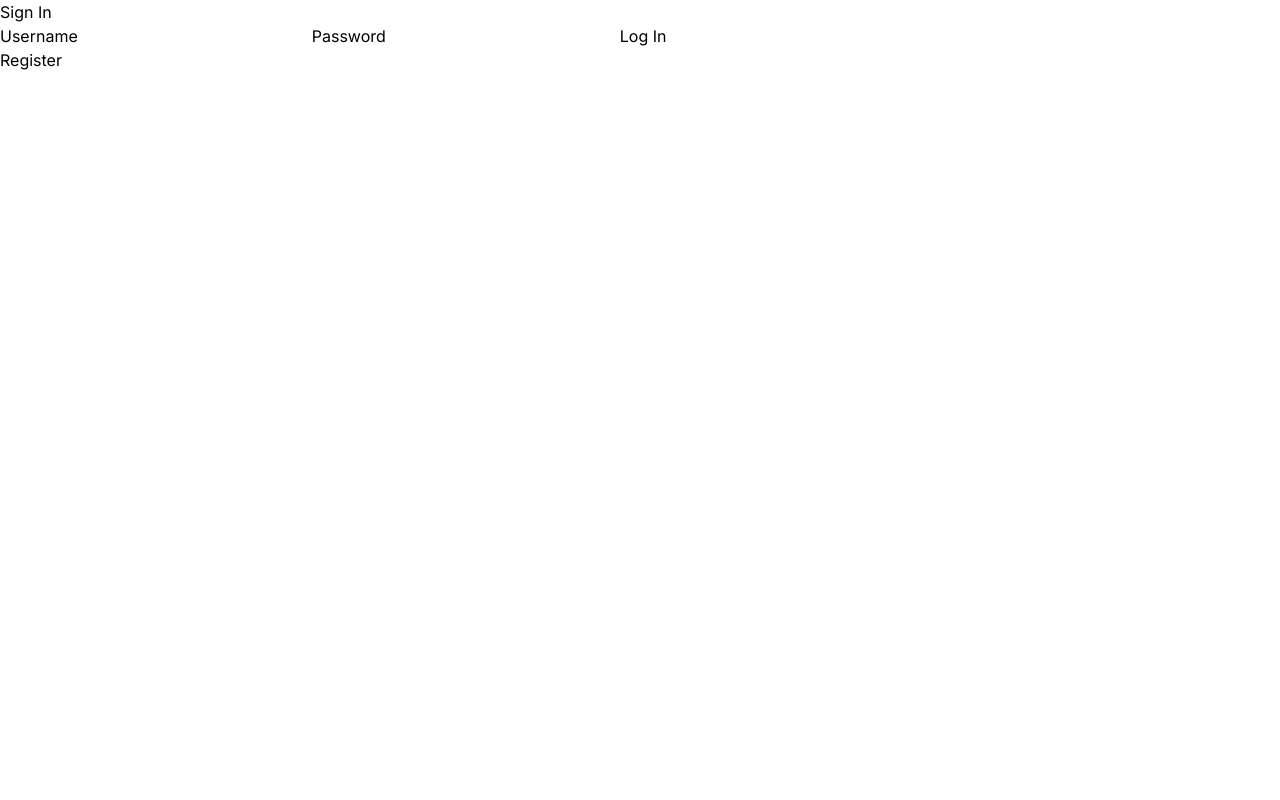
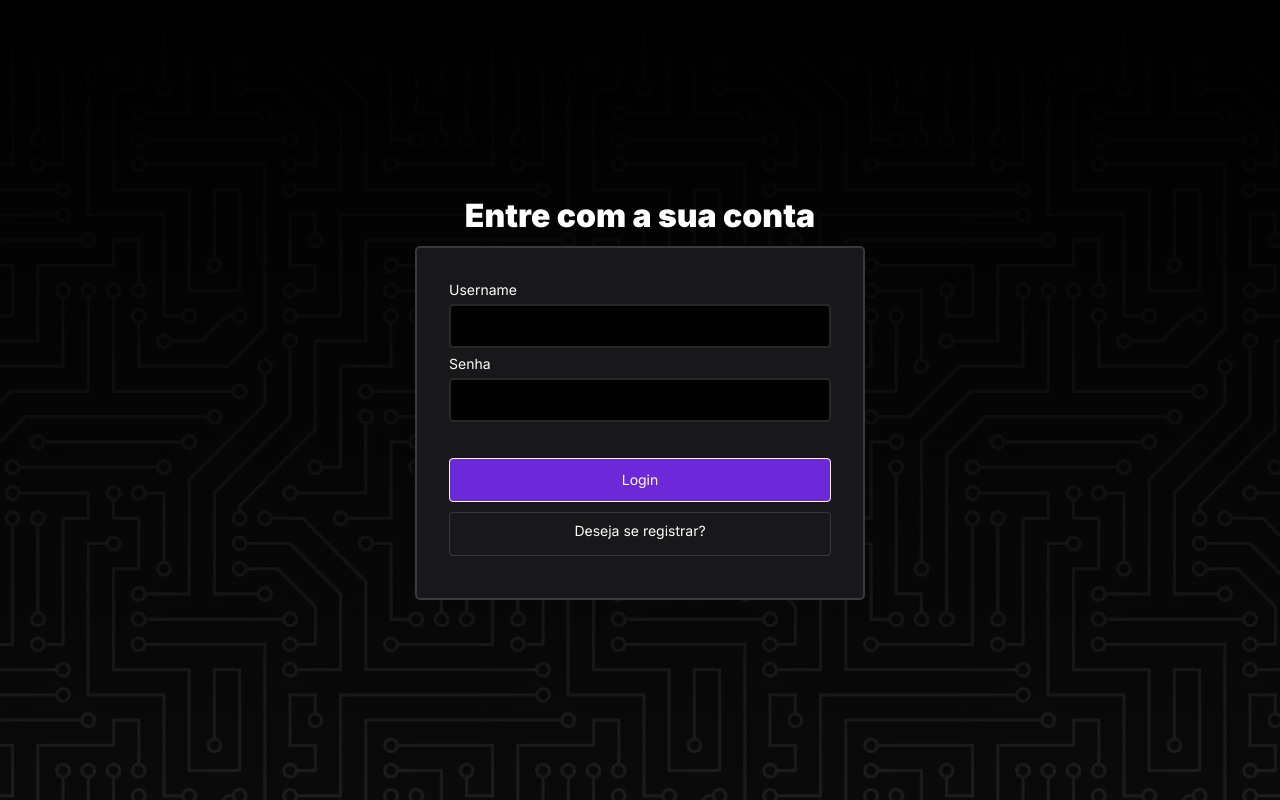
Before and after one commit to thiagoferrax/super-tags, a Next.js app in the folder project/: page /signin in a window 1280 px wide. Built offline with nearby package versions, Linux system fonts and the light colour scheme.

Commit message:
Estilização dos componentes signin e register

```diff
--- a/project/package.json
+++ b/project/package.json
@@ -25,12 +25,13 @@
         "@types/node": "^20",
         "@types/react": "^18",
         "@types/react-dom": "^18",
+        "autoprefixer": "^10.4.19",
         "eslint": "^8",
         "eslint-config-next": "14.2.4",
         "jest": "^29.7.0",
         "jest-environment-jsdom": "^29.7.0",
-        "postcss": "^8",
-        "tailwindcss": "^3.4.1",
+        "postcss": "^8.4.38",
+        "tailwindcss": "^3.4.4",
         "typescript": "^5"
     }
 }
--- a/project/src/app/(public)/register/page.tsx
+++ b/project/src/app/(public)/register/page.tsx
@@ -2,52 +2,51 @@
 import React, { useState } from 'react'
 import { SignIn as SignInUseCase } from '../../../core/use-cases/SignIn'
 import ValidationError from '@/core/models/ValidationError'
-import { useRouter } from 'next/navigation';
+import { useRouter } from 'next/navigation'
+import Link from 'next/link'
 const SignIn = () => {
-	const router = useRouter();
+	const router = useRouter()
 	const [formData, setFormData] = useState({
-		name: "",
+		name: '',
 		email: '',
 		password: ''
 	})
 	const onSubmit = async (e: React.FormEvent<HTMLFormElement>) => {
 		e.preventDefault()
 		try {
-			await fetch("http://localhost:3000/api/users", {
-				method: "POST",
+			await fetch('http://localhost:3000/api/users', {
+				method: 'POST',
 				body: JSON.stringify(formData)
 			})
-			router.push('/signin');
+			router.push('/signin')
 		} catch (error) {
 			console.error(error)
 		}
-
-
 	}
 
-
 	return (
-		<div>
-			<form onSubmit={onSubmit}>
-				<p>Register In</p>
-				<label htmlFor="name">Name</label>
-				<input id="name" name="name" type="text"
+		<div className="h-screen bg-login-background flex flex-col justify-center items-center text-white">
+			<form className="w-[450px]" onSubmit={onSubmit}>
+				<h1 className="text-[2rem] font-black text-center leading-8">Cadastre-se na plataforma</h1>
+				<fieldset className="flex flex-col bg-zinc-900 rounded-[5px] border-2 border-white/[.15] p-8 mt-3.5">
+					<label className="text-sm mb-1" htmlFor="name">Name</label>
+					<input className="h-11 mb-1.5 bg-black rounded border-2 border-white/[.15]" id="name" name="name" type="text"
 						onChange={(e: React.ChangeEvent<HTMLInputElement>) => {
 							setFormData({
 								...formData,
 								name: e.target.value
 							})
 						}} />
-				<label htmlFor="email">Eamil</label>
-				<input id="email" name="email" type="text"
+					<label className="text-sm mb-1" htmlFor="email">E-mail</label>
+					<input className="h-11 mb-1.5 bg-black rounded border-2 border-white/[.15]" id="email" name="email" type="text"
 						onChange={(e: React.ChangeEvent<HTMLInputElement>) => {
 							setFormData({
 								...formData,
 								email: e.target.value
 							})
 						}} />
-				<label htmlFor="password">Password</label>
-				<input id="password" name="password" type="password"
+					<label className="text-sm mb-1" htmlFor="password">Password</label>
+					<input className="h-11 mb-9 bg-black rounded border-2 border-white/[.15]" id="password" name="password" type="password"
 						onChange={(e: React.ChangeEvent<HTMLInputElement>) => {
 							setFormData({
 								...formData,
@@ -55,7 +54,9 @@ const SignIn = () => {
 							})
 						}}
 					/>
-				<input type='submit' value="Register" />
+					<input className="text-sm mb-2.5 bg-violet-700 h-11 border border-white rounded" type="submit" value="Register" />
+					<Link className="text-sm text-center leading-9 mb-2.5 h-11 border border-white/[.15] rounded" href="/signin">Já possui conta?</Link>
+				</fieldset>
 			</form>
 		</div>
 	)
--- a/project/src/app/(public)/signin/page.tsx
+++ b/project/src/app/(public)/signin/page.tsx
@@ -2,10 +2,10 @@
 import React, { useState } from 'react'
 import { SignIn as SignInUseCase } from '../../../core/use-cases/SignIn'
 import ValidationError from '@/core/models/ValidationError'
-import { useRouter } from 'next/navigation';
-import Link from 'next/link';
+import { useRouter } from 'next/navigation'
+import Link from 'next/link'
 const SignIn = () => {
-	const router = useRouter();
+	const router = useRouter()
 	const [formData, setFormData] = useState({
 		username: '',
 		password: ''
@@ -18,8 +18,8 @@ const SignIn = () => {
 			// 	username: formData.username,
 			// 	password: formData.password
 			// })
-			const res = await fetch("http://localhost:3000/api/signin", {
-				method: "POST",
+			const res = await fetch('http://localhost:3000/api/signin', {
+				method: 'POST',
 				body: JSON.stringify(formData)
 			})
 			if(res.status === 200) {
@@ -34,30 +34,28 @@ const SignIn = () => {
 			// if (error instanceof ValidationError) {
 			// 	alert((error as ValidationError).message)
 			// } else {
-			// 	alert("Unexpected error. Please try again or contact system administrator.")
+			// 	alert('Unexpected error. Please try again or contact system administrator.')
 			// 	console.log(error)
 			// }
 			console.error(error)
 		}
-
-
 	}
 
-
 	return (
-		<div>
-			<form onSubmit={onSubmit}>
-				<p>Sign In</p>
-				<label htmlFor="username">Username</label>
-				<input id="username" name="username" type="text"
+		<div className="h-screen bg-login-background flex flex-col justify-center items-center text-white">
+			<form className="w-[450px]" onSubmit={onSubmit}>
+				<h1 className="text-[2rem] font-black text-center leading-8">Entre com a sua conta</h1>
+				<fieldset className="flex flex-col bg-zinc-900 rounded-[5px] border-2 border-white/[.15] p-8 mt-3.5">
+					<label className="text-sm mb-1" htmlFor="username">Username</label>
+					<input className="h-11 mb-1.5 bg-black rounded border-2 border-white/[.15]" id="username" name="username" type="text"
 						onChange={(e: React.ChangeEvent<HTMLInputElement>) => {
 							setFormData({
 								...formData,
 								username: e.target.value
 							})
 						}} />
-				<label htmlFor="password">Password</label>
-				<input id="password" name="password" type="password"
+					<label className="text-sm mb-1" htmlFor="password">Senha</label>
+					<input className="h-11 mb-9 bg-black rounded border-2 border-white/[.15]" id="password" name="password" type="password"
 						onChange={(e: React.ChangeEvent<HTMLInputElement>) => {
 							setFormData({
 								...formData,
@@ -65,9 +63,10 @@ const SignIn = () => {
 							})
 						}}
 					/>
-				<input type='submit' value="Log In" />
+					<input className="text-sm mb-2.5 bg-violet-700 h-11 border border-white rounded" type="submit" value="Login" />
+					<Link className="text-sm text-center leading-9 mb-2.5 h-11 border border-white/[.15] rounded" href="/register">Deseja se registrar?</Link>
+				</fieldset>
 			</form>
-			<Link href="/register">Register</Link>
 		</div>
 	)
 }
--- a/project/src/app/globals.css
+++ b/project/src/app/globals.css
@@ -7,7 +7,3 @@
   --background-start-rgb: 214, 219, 220;
   --background-end-rgb: 255, 255, 255;
 }
-
-body {
-  color: rgb(var(--foreground-rgb));
-}
--- a/project/src/app/layout.tsx
+++ b/project/src/app/layout.tsx
@@ -5,8 +5,8 @@ import "./globals.css";
 const inter = Inter({ subsets: ["latin"] });
 
 export const metadata: Metadata = {
-  title: "Create Next App",
-  description: "Generated by create next app",
+  title: "Super Tags",
+  description: "Super Tags App",
 };
 
 export default function RootLayout({
@@ -15,7 +15,7 @@ export default function RootLayout({
   children: React.ReactNode;
 }>) {
   return (
-    <html lang="en">
+    <html lang="pt">
       <body className={inter.className}>{children}</body>
     </html>
   );
--- a/project/tailwind.config.ts
+++ b/project/tailwind.config.ts
@@ -1,20 +1,13 @@
-import type { Config } from "tailwindcss";
+import type { Config } from 'tailwindcss'
 
-const config: Config = {
-  content: [
-    "./src/pages/**/*.{js,ts,jsx,tsx,mdx}",
-    "./src/components/**/*.{js,ts,jsx,tsx,mdx}",
-    "./src/app/**/*.{js,ts,jsx,tsx,mdx}",
-  ],
+export default {
+  content: ["./src/**/*.{js,ts,jsx,tsx,mdx}"],
   theme: {
     extend: {
-    //   backgroundImage: {
-    //     "gradient-radial": "radial-gradient(var(--tw-gradient-stops))",
-    //     "gradient-conic":
-    //       "conic-gradient(from 180deg at 50% 50%, var(--tw-gradient-stops))",
-    //   },
+      backgroundImage: {
+        'login-background': "linear-gradient(180deg, rgba(0,0,0,1) 0%, rgba(0,0,0,0.8) 50%, rgba(0,0,0,0.6) 100%), url('(public)/images/background-pattern.webp')",
+      },
     },
   },
   plugins: [],
-};
-export default config;
+} satisfies Config
```
Also changed, not shown: project/src/app/(public)/images/background-pattern.webp (added), 1 other file (tests, documents, lock files or other folders). Lines whose indentation alone changed are shown as unchanged.
